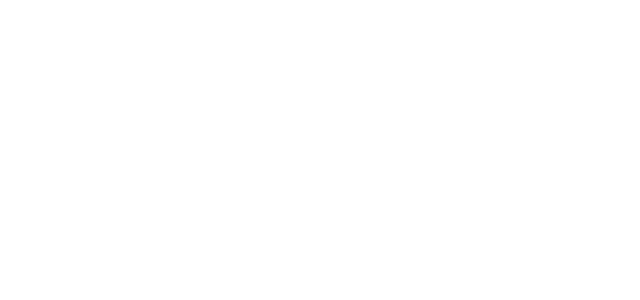
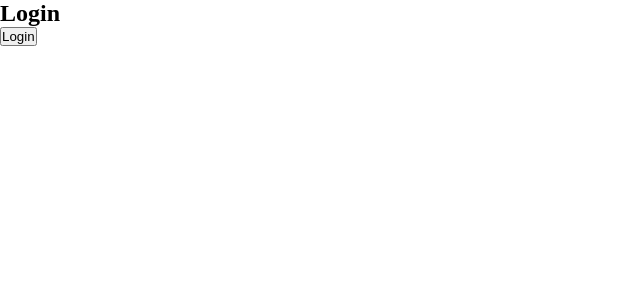
Before and after one commit to edulange/criptos-front, a React (Vite) app: page /login in a window 1280 px wide. Before the commit this address had no page. Shown: the top 300 px of the page, without its empty margins (0-640 px from the left). Built offline with nearby package versions, Linux system fonts and the light colour scheme.

Commit message:
creating AuthContext

```diff
--- a/src/App.jsx
+++ b/src/App.jsx
@@ -1,18 +1,25 @@
 import { BrowserRouter as Router, Routes, Route } from 'react-router-dom'
 import Historico from './components/Historico/Historico'
 import Dashboard from './components/Dashboard/Dashboard'
+import Login from './components/Login/Login'
+import RotaProtegida from './components/Login/RotaProtegida'
 import { HistoricoProvider } from './contexts/HistoricoContext'
+import { AuthProvider } from './contexts/AuthContext'
 
 const App = () => {
 	return (
+		<AuthProvider>
 			<HistoricoProvider>
 				<Router>
 					<Routes>
-					<Route path='/' element={<Dashboard />} />
-					<Route path='/historico' element={<Historico />} />
+						<Route path='/login' element={<Login />} />
+
+						<Route path='/' element={<RotaProtegida element={Dashboard} />} />
+						<Route path='/historico' element={<RotaProtegida element={Historico} />} />
 					</Routes>
 				</Router>
 			</HistoricoProvider>
+		</AuthProvider>
 	)
 }
 
--- /dev/null
+++ b/src/components/Login/Login.jsx
@@ -0,0 +1,25 @@
+import { useAuth } from '../../contexts/AuthContext'
+import { useNavigate } from 'react-router-dom'
+
+const Login = () => {
+    const { login } = useAuth()  //chama a função de login (setIsAuthenticated(True))
+
+    const navigate = useNavigate()
+
+    const handleLogin = () => {
+        //simulando uma autenticação de login bem sucedida
+        login()
+
+        //redireciona para o dashboard '/'
+        navigate('/')
+    }
+
+    return (
+        <div>
+            <h2>Login</h2>
+            <button onClick={handleLogin}>Login</button>
+        </div>
+    )
+}
+
+export default Login
--- /dev/null
+++ b/src/components/Login/RotaProtegida.jsx
@@ -0,0 +1,12 @@
+import { Navigate } from 'react-router-dom'
+import { useAuth } from '../../contexts/AuthContext'
+
+const RotaProtegida = ({ element: Element }) => {
+	const { isAuthenticated } = useAuth()
+	console.log('isAuthenticated, RotaProtegida :>> ', isAuthenticated)
+
+
+	return isAuthenticated ? <Element /> : <Navigate to='/login' />
+}
+
+export default RotaProtegida
--- /dev/null
+++ b/src/contexts/AuthContext.jsx
@@ -0,0 +1,21 @@
+import { createContext, useContext, useState } from 'react'
+
+//criando o contexto da autenticação
+const AuthContext = createContext()
+
+//um hook para facilitar o uso do contexto
+export const useAuth = () => useContext(AuthContext)
+
+export const AuthProvider = ({ children }) => {
+	const [isAuthenticated, setIsAuthenticated] = useState(false)
+
+	//função para fazer login e logout
+	const login = () => setIsAuthenticated(true)
+	const logout = () => setIsAuthenticated(falses)
+
+    return (
+        <AuthContext.Provider value={{ isAuthenticated, login, logout }}>
+            {children}
+        </AuthContext.Provider>
+    )
+}
```
Lines whose indentation alone changed are shown as unchanged.
